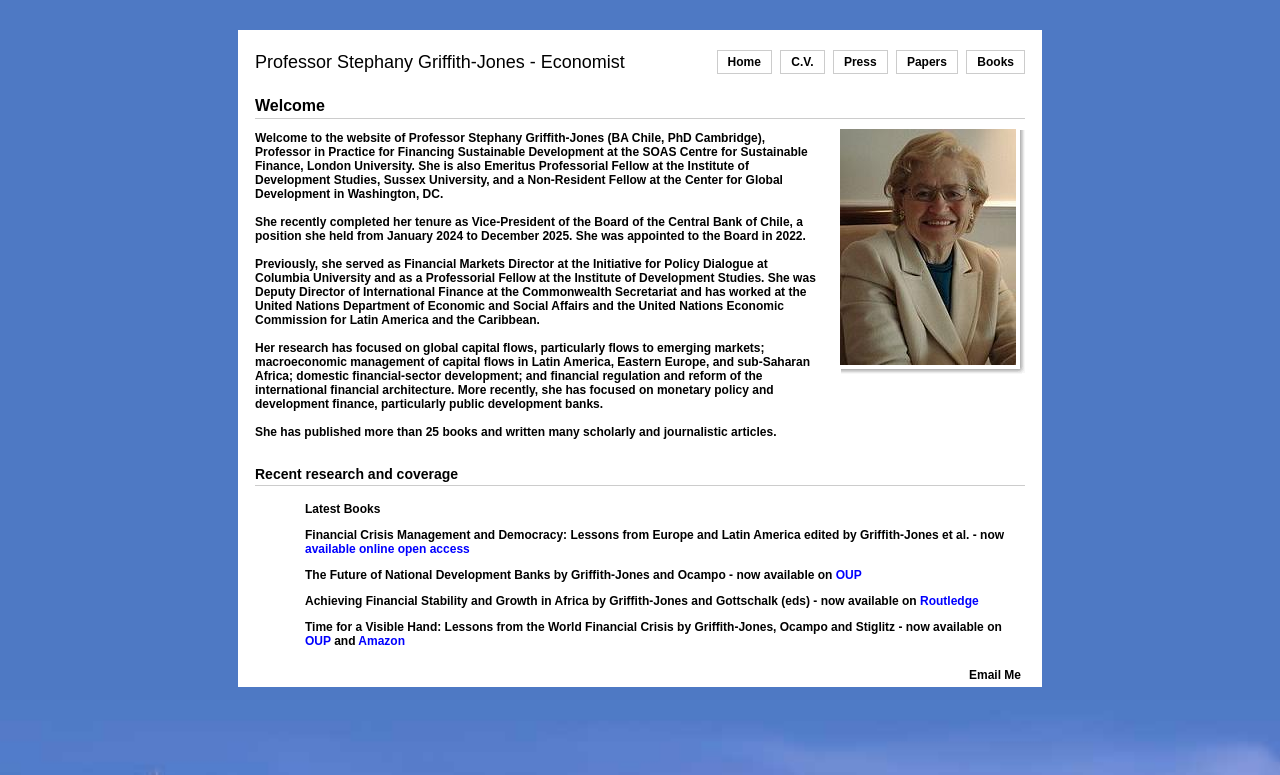
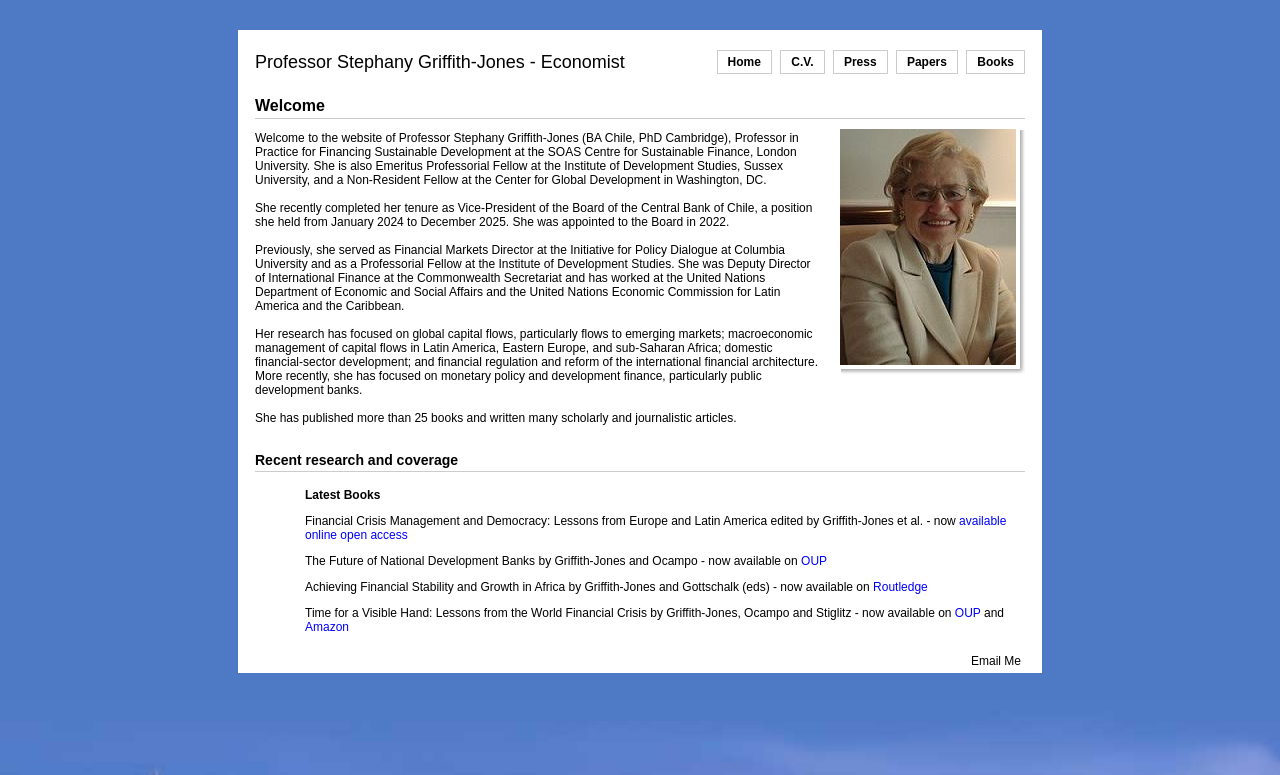
Before and after one commit to davidgj/stephanygj, a plain HTML site: page index.html in a window 1280 px wide. Shown: the top 775 px of the page. Drawn offline with Linux system fonts and the light colour scheme.

Commit message:
Update index.html

```diff
--- a/index.html
+++ b/index.html
@@ -59,7 +59,7 @@
         <h1> Welcome </h1>
         <div class="photo">
             <img src="images/Stephany2.jpg" alt="Stephany Griffith-Jones"/></div>
-        <p><strong>Welcome to the website of Professor Stephany Griffith-Jones (BA Chile, PhD Cambridge), Professor in Practice for Financing Sustainable Development at the SOAS Centre for Sustainable Finance, London University. She is also Emeritus Professorial Fellow at the Institute of Development Studies, Sussex University, and a Non-Resident Fellow at the Center for Global Development in Washington, DC.<br><br>
+        <p>Welcome to the website of Professor Stephany Griffith-Jones (BA Chile, PhD Cambridge), Professor in Practice for Financing Sustainable Development at the SOAS Centre for Sustainable Finance, London University. She is also Emeritus Professorial Fellow at the Institute of Development Studies, Sussex University, and a Non-Resident Fellow at the Center for Global Development in Washington, DC.<br><br>
 
 She recently completed her tenure as Vice-President of the Board of the Central Bank of Chile, a position she held from January 2024 to December 2025. She was appointed to the Board in 2022.<br><br>
 
```
